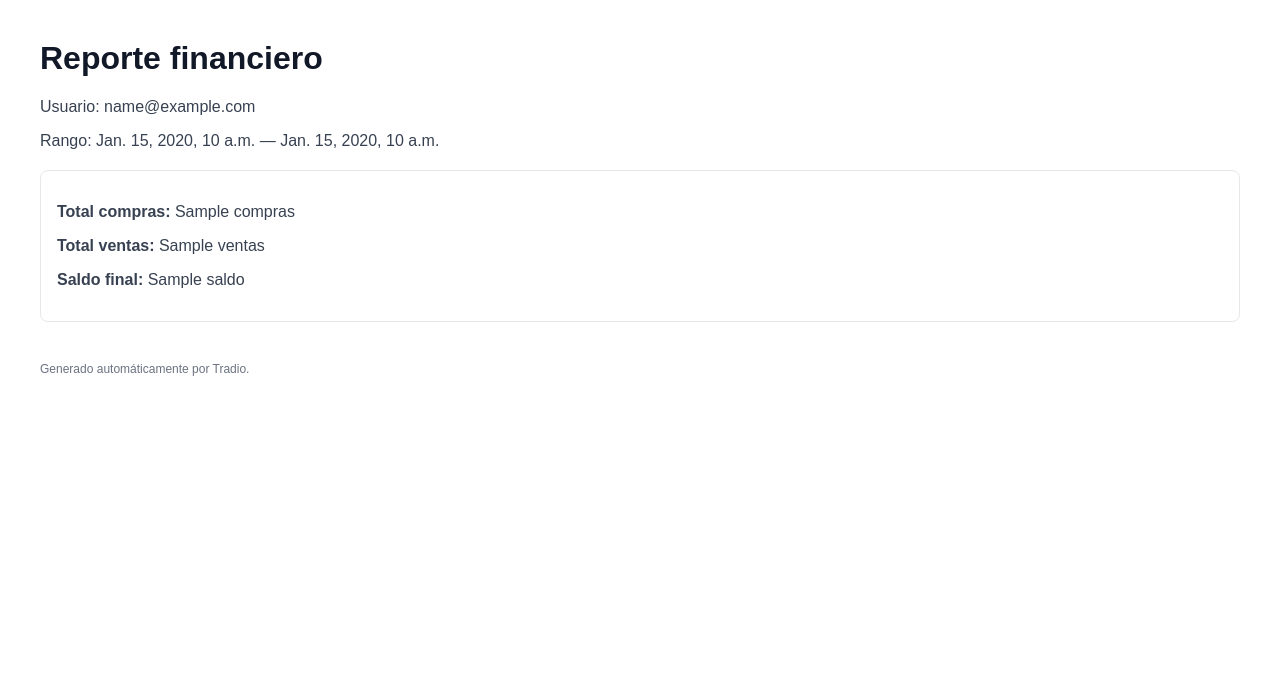
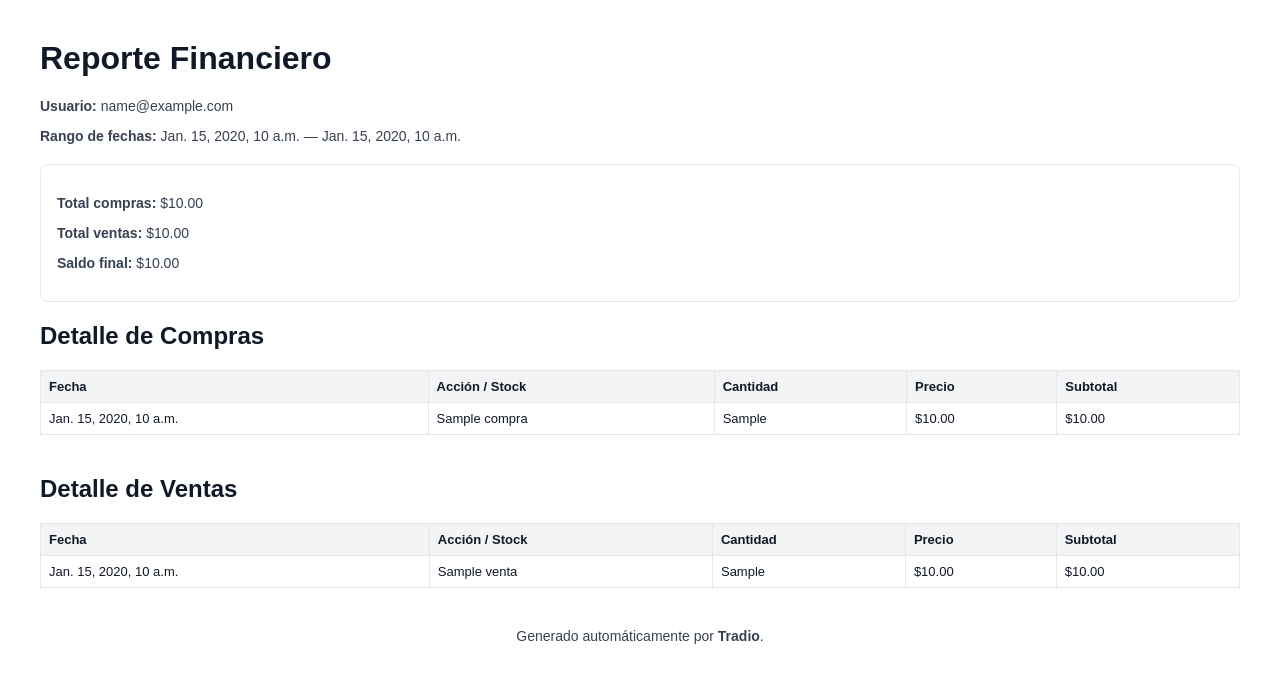
Before and after one commit to alejandrocald13/Tradio, a Django app: template backend/apps/reports/templates/reports/report.html in a window 1280 px wide. Shown: the top 683 px of the page. Run offline with Django 5.2, Linux system fonts and the light colour scheme; a user stored in the database is signed in; tables that the repository leaves empty hold one stand-in row (values such as "Sample post"); the template is opened without the code that fills it: most values are stand-ins (such as "Sample title", 1, 10 or a date in 2020); parts of the project's set-up code (start-up, migrations or seed data) failed here and were passed over.

Commit message:
feat(new_reports): adding arrays sells and buys

```diff
--- a/backend/apps/reports/templates/reports/report.html
+++ b/backend/apps/reports/templates/reports/report.html
@@ -6,30 +6,114 @@
         body {
             font-family: Arial, sans-serif;
             margin: 40px;
+            color: #111827;
         }
-    h1 { color: #111827; }
-    p { color: #374151; }
+        h1, h2 {
+            color: #111827;
+        }
+        p {
+            color: #374151;
+            font-size: 14px;
+        }
         .box {
             border: 1px solid #E5E7EB;
             border-radius: 8px;
             padding: 16px;
             margin-top: 20px;
         }
+        table {
+            width: 100%;
+            border-collapse: collapse;
+            margin-top: 20px;
+            font-size: 13px;
+        }
+        th, td {
+            border: 1px solid #E5E7EB;
+            padding: 8px;
+            text-align: left;
+        }
+        th {
+            background-color: #F3F4F6;
+            color: #111827;
+        }
+
+        .footer {
+            margin-top: 40px;
+            font-size: 12px;
+            color: #6B7280;
+            text-align: center;
+        }
     </style>
 </head>
 <body>
-    <h1>Reporte financiero</h1>
-    <p>Usuario: {{ user.email }}</p>
-    <p>Rango: {{ from_date }} — {{ to_date }}</p>
+    <h1>Reporte Financiero</h1>
+    <p><strong>Usuario:</strong> {{ user.email }}</p>
+    <p><strong>Rango de fechas:</strong> {{ from_date }} — {{ to_date }}</p>
 
     <div class="box">
-        <p><strong>Total compras:</strong> {{ compras }}</p>
-        <p><strong>Total ventas:</strong> {{ ventas }}</p>
-        <p><strong>Saldo final:</strong> {{ saldo }}</p>
+        <p><strong>Total compras:</strong> ${{ compras_total|floatformat:2 }}</p>
+        <p><strong>Total ventas:</strong> ${{ ventas_total|floatformat:2 }}</p>
+        <p><strong>Saldo final:</strong> ${{ saldo|floatformat:2 }}</p>
     </div>
 
-    <p style="margin-top:40px; font-size:12px; color:#6B7280;">
-        Generado automáticamente por Tradio.
-    </p>
+    <h2>Detalle de Compras</h2>
+    <table>
+        <thead>
+            <tr>
+                <th>Fecha</th>
+                <th>Acción / Stock</th>
+                <th>Cantidad</th>
+                <th>Precio</th>
+                <th>Subtotal</th>
+            </tr>
+        </thead>
+        <tbody>
+            {% for compra in compras %}
+            <tr>
+                <td>{{ compra.fecha }}</td>
+                <td>{{ compra.name_stock }}</td>
+                <td>{{ compra.cantidad_comprada }}</td>
+                <td>${{ compra.precio_comprado|floatformat:2 }}</td>
+                <td>${{ compra.subtotal|floatformat:2 }}</td>
+            </tr>
+            {% empty %}
+            <tr>
+                <td colspan="5" style="text-align:center; color:#6B7280;">No hay compras registradas</td>
+            </tr>
+            {% endfor %}
+        </tbody>
+    </table>
+
+    <h2 style="margin-top:40px;">Detalle de Ventas</h2>
+    <table>
+        <thead>
+            <tr>
+                <th>Fecha</th>
+                <th>Acción / Stock</th>
+                <th>Cantidad</th>
+                <th>Precio</th>
+                <th>Subtotal</th>
+            </tr>
+        </thead>
+        <tbody>
+            {% for venta in ventas %}
+            <tr>
+                <td>{{ venta.fecha }}</td>
+                <td>{{ venta.name_stock }}</td>
+                <td>{{ venta.cantidad_vendida }}</td>
+                <td>${{ venta.precio_vendido|floatformat:2 }}</td>
+                <td>${{ venta.subtotal|floatformat:2 }}</td>
+            </tr>
+            {% empty %}
+            <tr>
+                <td colspan="5" style="text-align:center; color:#6B7280;">No hay ventas registradas</td>
+            </tr>
+            {% endfor %}
+        </tbody>
+    </table>
+
+    <div class="footer">
+        <p>Generado automáticamente por <strong>Tradio</strong>.</p>
+    </div>
 </body>
 </html>
```
Also changed, not shown: backend/apps/reports/reports.py (added, +48 -0 lines), backend/apps/reports/services.py (+7 -3 lines), backend/apps/reports/views.py (+4 -6 lines). Lines whose indentation alone changed are shown as unchanged.
